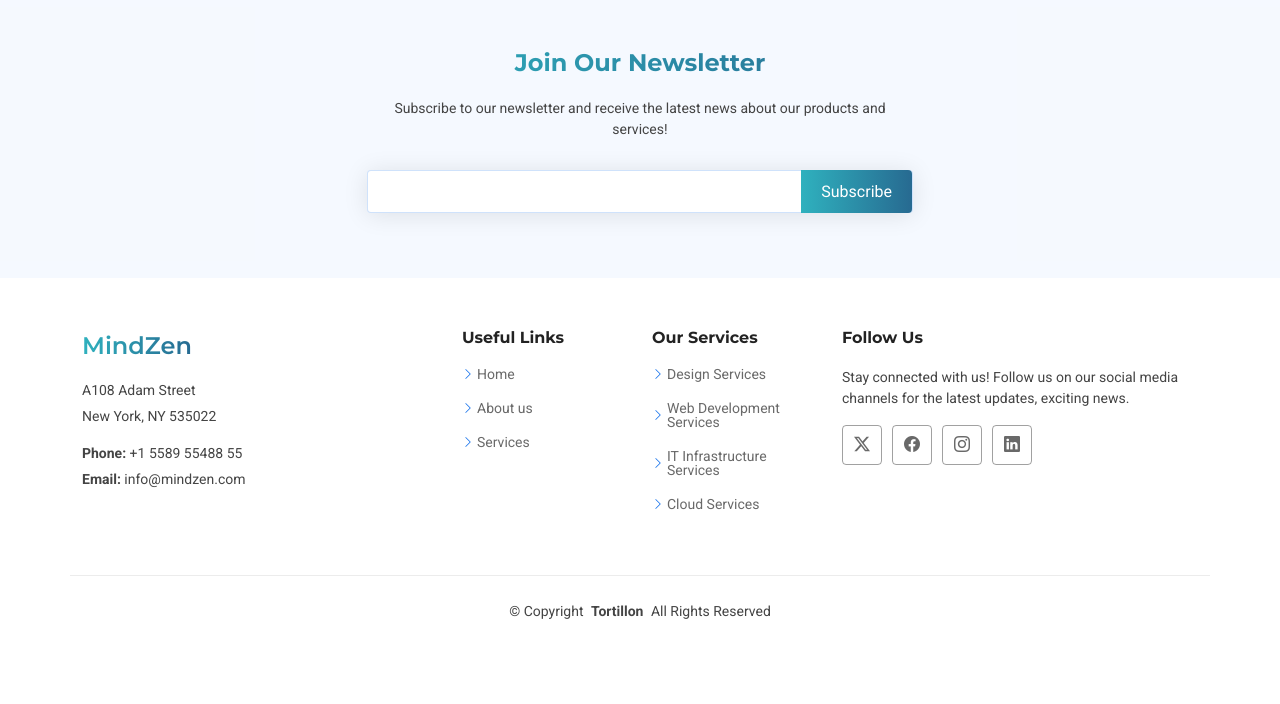
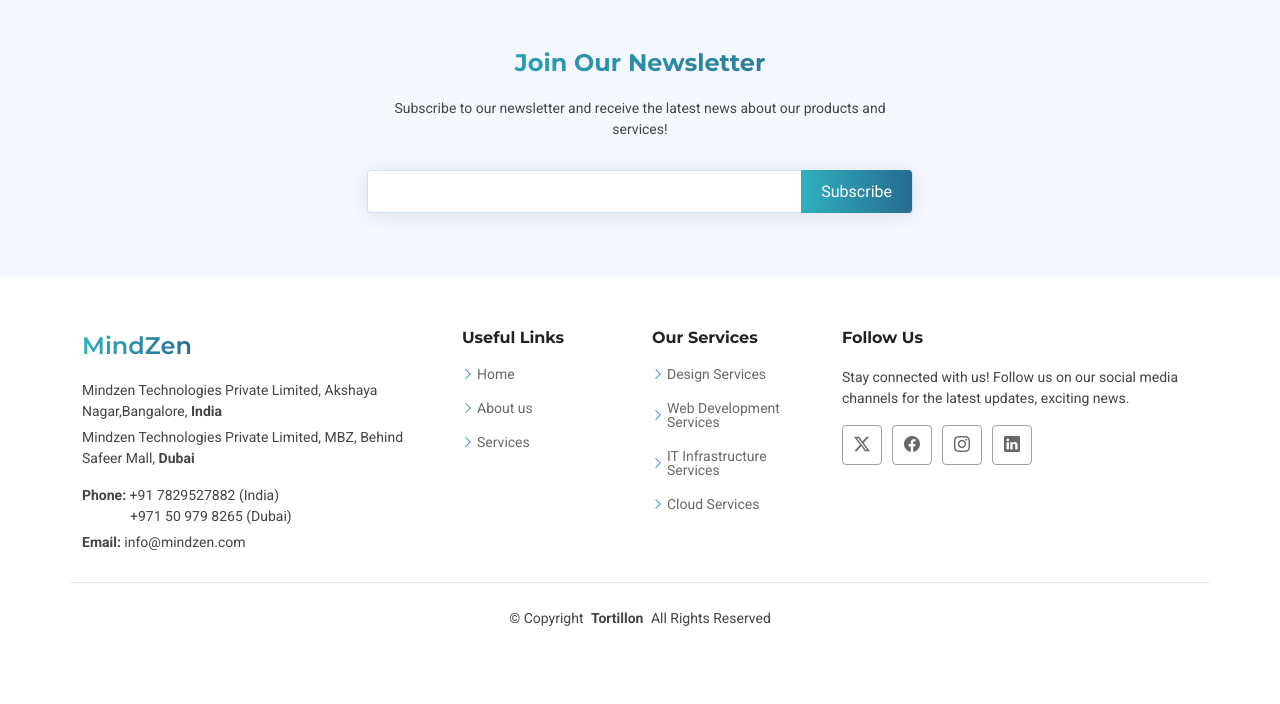
Before and after one commit to thulasidharank/MindZen, a Django app: page / in a window 1280 px wide. Shown: the part 4820-5524 px from the top of the page. Before the commit the page ends 5439 px from the top, so only its background shows below. Run offline with Django 5.2, Linux system fonts and the light colour scheme; some libraries are stand-ins or nearby versions.

Commit message:
footere address changed

```diff
--- a/Templates/index.html
+++ b/Templates/index.html
@@ -4,7 +4,7 @@
     <head>
         <meta charset="utf-8" />
         <meta content="width=device-width, initial-scale=1.0" name="viewport" />
-        <title>DigiGlowz</title>
+        <title>MindZen</title>
         <meta name="description" content="" />
         <meta name="keywords" content="" />
 
@@ -850,9 +850,9 @@
                             <span class="sitename">MindZen</span>
                         </a>
                         <div class="footer-contact pt-3">
-                            <p>A108 Adam Street</p>
-                            <p>New York, NY 535022</p>
-                            <p class="mt-3"><strong>Phone:</strong> <span>+1 5589 55488 55</span></p>
+                            <p>Mindzen Technologies Private Limited, Akshaya Nagar,Bangalore, <strong>India</strong></p>
+                            <p>Mindzen Technologies Private Limited, MBZ, Behind Safeer Mall, <strong>Dubai</strong></p>
+                            <p class="mt-3"><strong>Phone:</strong> <span>+91 7829527882 (India)</span><br><span class="ms-5">+971 50 979 8265 (Dubai)</span></p>
                             <p><strong>Email:</strong> <span>info@mindzen.com</span></p>
                         </div>
                     </div>
--- a/Templates/managed_cloud_services.html
+++ b/Templates/managed_cloud_services.html
@@ -4,7 +4,7 @@
     <head>
         <meta charset="UTF-8" />
         <meta name="viewport" content="width=device-width, initial-scale=1.0" />
-        <title>Managed Cloud Services - Digiglowz</title>
+        <title>Managed Cloud Services - MindZen</title>
 
         <!-- Favicons -->
         <link href="{% static 'img/DIGIGLOWZ-logo.png' %}" rel="icon" />
@@ -59,7 +59,7 @@
             <div class="container">
                 <h2>Comprehensive Managed Cloud Solutions</h2>
                 <p>
-                    At Digiglowz, our Managed Cloud Services are designed to support and guide you through the entire cloud
+                    At MindZen, our Managed Cloud Services are designed to support and guide you through the entire cloud
                     journey, from consulting and migration to ongoing optimization and management.
                 </p>
 
--- a/Templates/staff_augmentation.html
+++ b/Templates/staff_augmentation.html
@@ -4,7 +4,7 @@
     <head>
         <meta charset="UTF-8" />
         <meta name="viewport" content="width=device-width, initial-scale=1.0" />
-        <title>Staff Augmentation Services - Digiglowz</title>
+        <title>Staff Augmentation Services - MindZen</title>
 
         <!-- Favicons -->
         <link href="{% static 'img/MINDZEN-logo.png' %}" rel="icon" />
@@ -38,7 +38,6 @@
             <div class="branding d-flex align-items-cente">
                 <div class="position-relative d-flex align-items-center justify-content-between">
                     <a href="#hero" class="logo d-flex align-items-center">
-                        <!-- Uncomment the line below if you also wish to use an image logo -->
                         <img id="Logo_img" src="{% static 'img/MINDZEN-logo.png' %}" alt="Logo" />
 
                         <h1 class="sitename">MindZen</h1>
```
